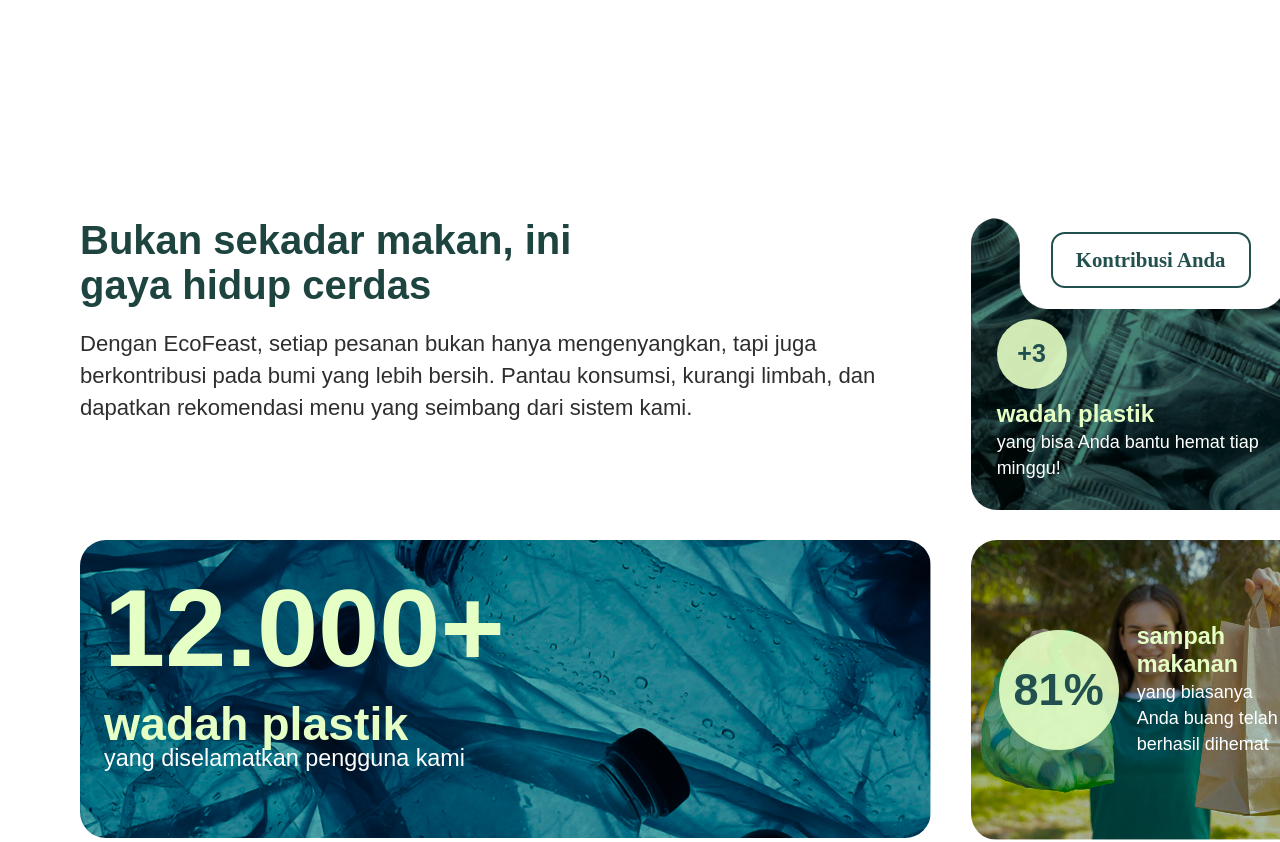
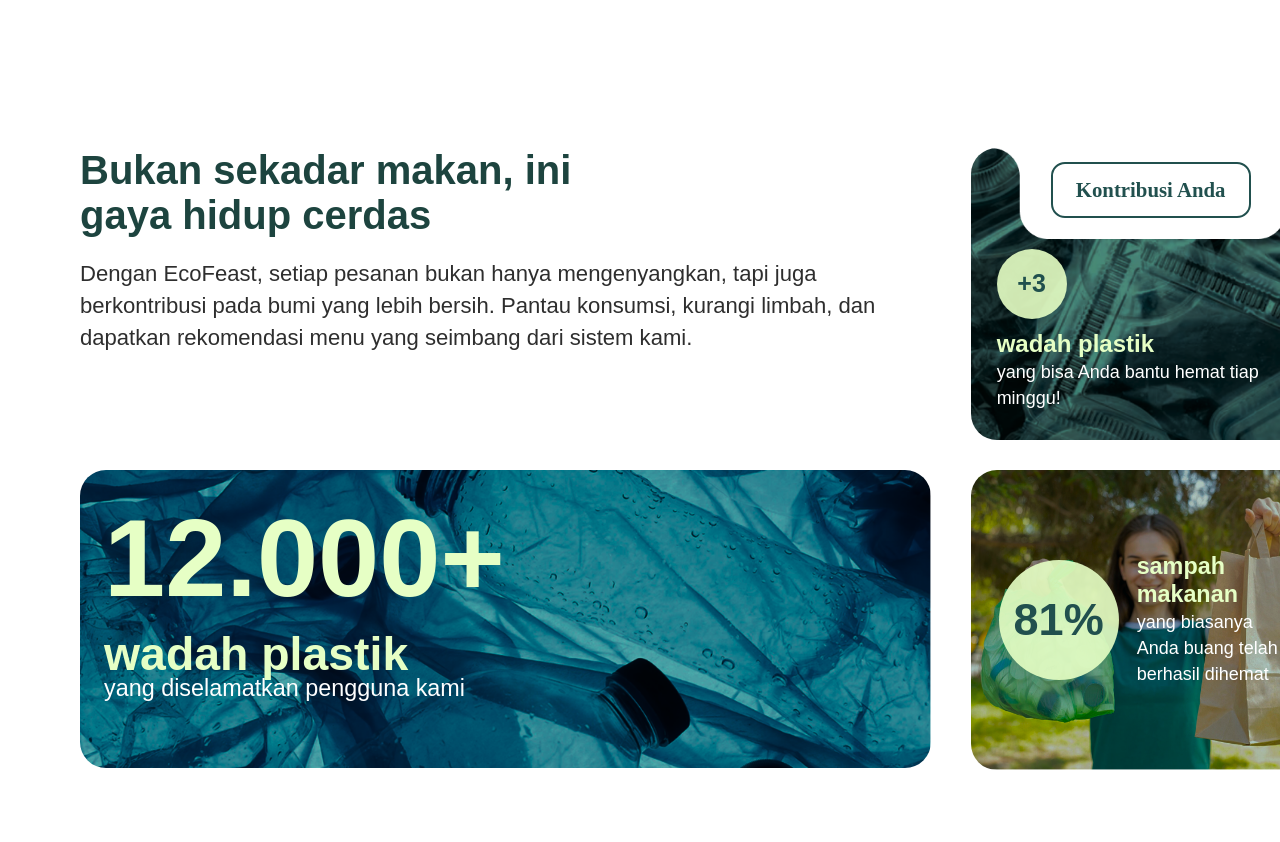
Before and after one commit to jkstar6/ecofeast, a React (Vite) app: page / in a window 1280 px wide. Shown: the part 2300-3142 px from the top of the page. Built offline with nearby package versions, Linux system fonts and the light colour scheme.

Commit message:
edit padding

```diff
--- a/src/styles/impactsection.css
+++ b/src/styles/impactsection.css
@@ -1,7 +1,7 @@
 /* WRAPPER */
 .impact-section {
   width: 100%;
-  padding: 80px 80px;
+  padding: 10px 80px;
   display: grid;
   grid-template-columns: 1fr 360px;
   gap: 30px;
```
